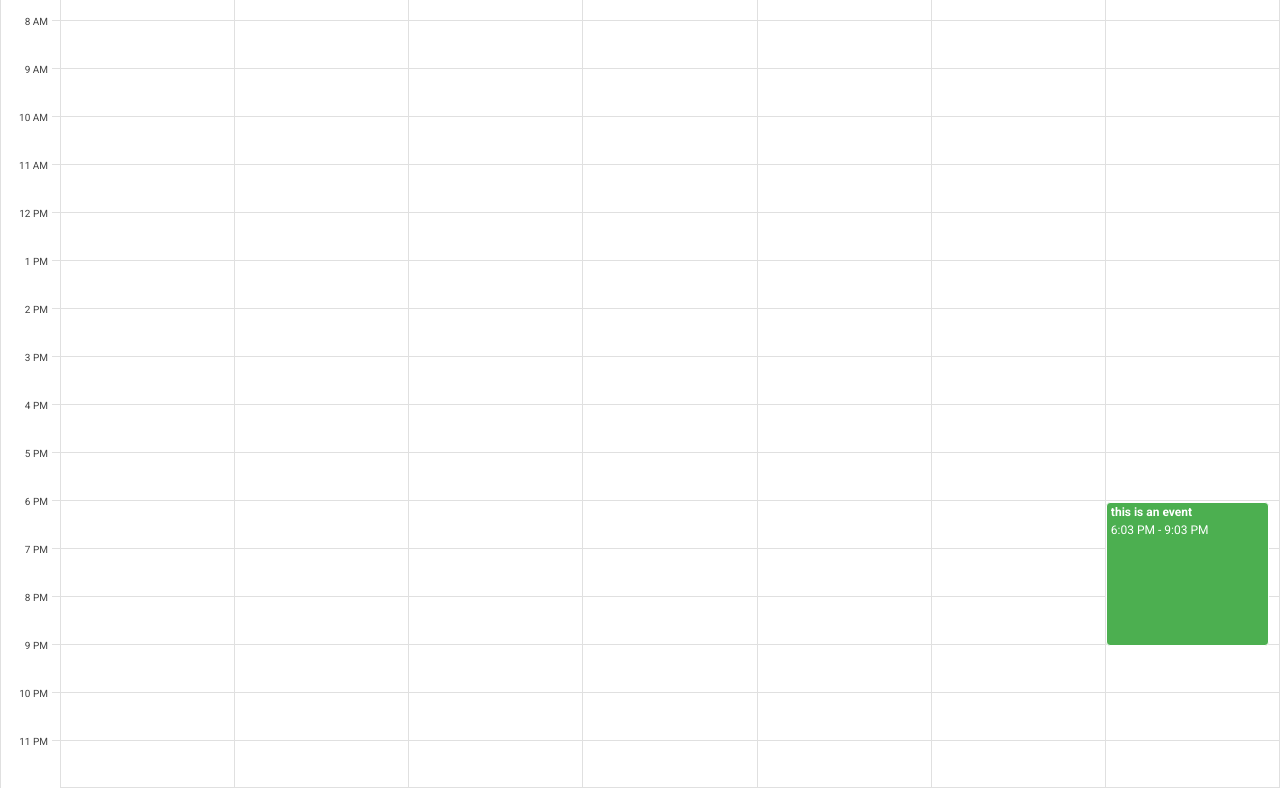
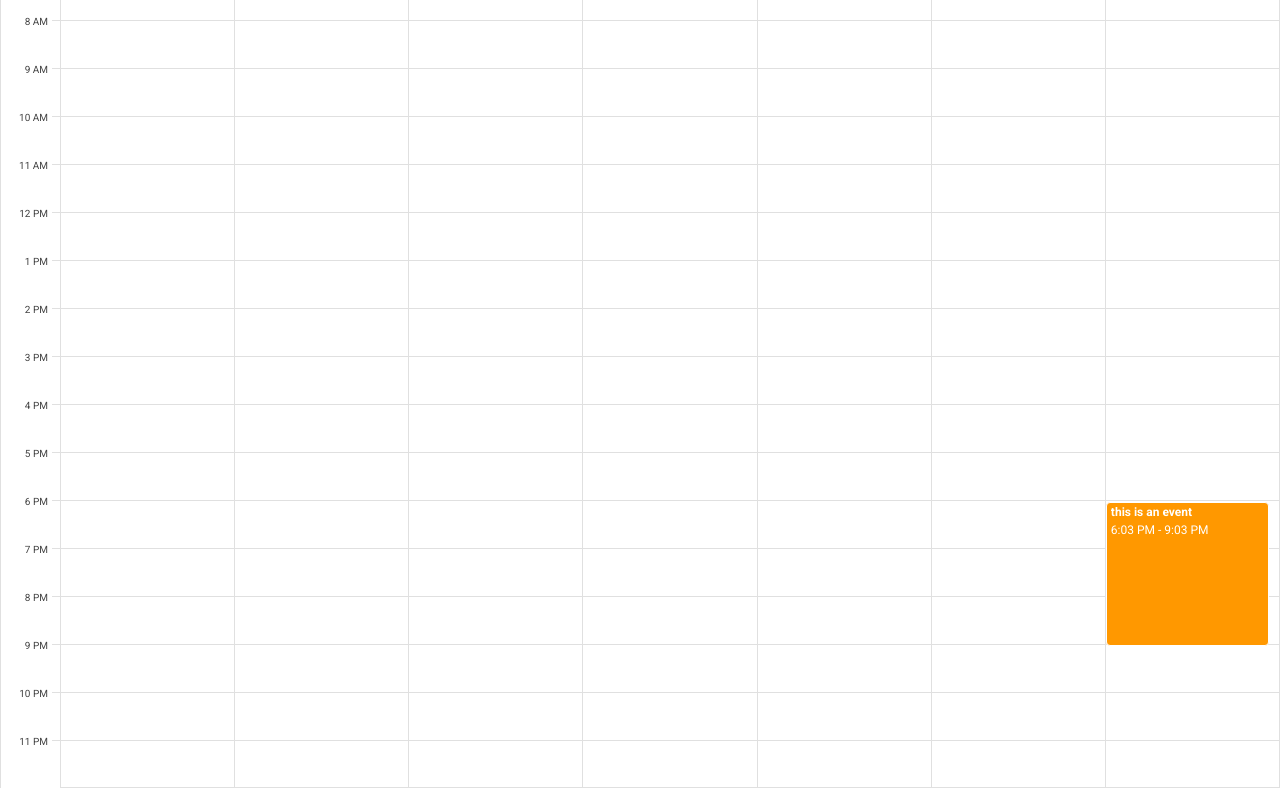
Before and after one commit to slkrx/calendar, a Vue app: page / in a window 1280 px wide. Shown: the part 497-1297 px from the top of the page. Built offline with nearby package versions, Linux system fonts and the light colour scheme.

Commit message:
add a getEventColor function to make the event colors work with the v-calendar API

```diff
--- a/src/components/Calendar.vue
+++ b/src/components/Calendar.vue
@@ -23,6 +23,7 @@
           type="week"
           v-bind:events="events"
           v-model="value"
+          v-bind:event-color="getEventColor"
         ></v-calendar>
       </v-sheet>
     </v-col>
@@ -43,11 +44,16 @@ export default {
           name: 'this is an event',
           start: start,
           end: end,
-          color: 'green',
+          color: 'orange',
           timed: true
         }
       ]
     }
+  },
+  methods: {
+    getEventColor(event) {
+      return event.color
+    }
   }
 }
 </script>
```
